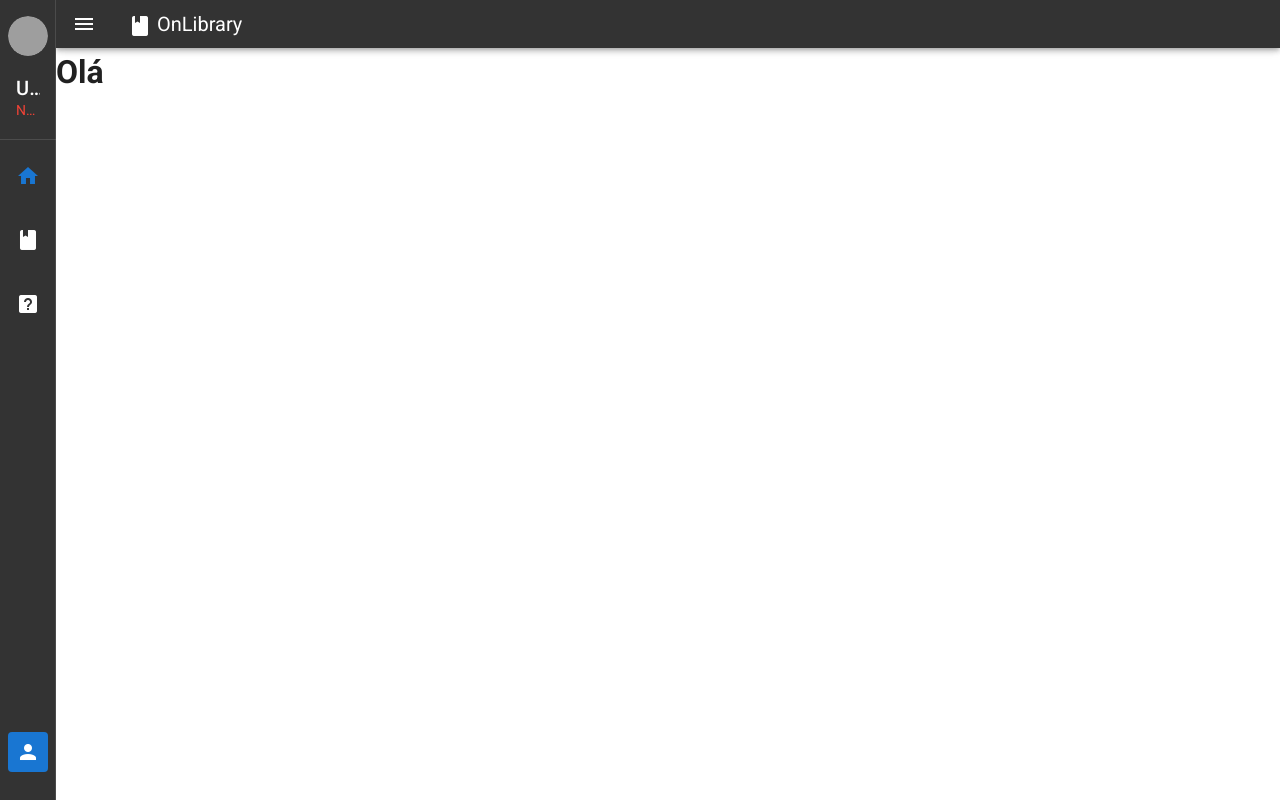
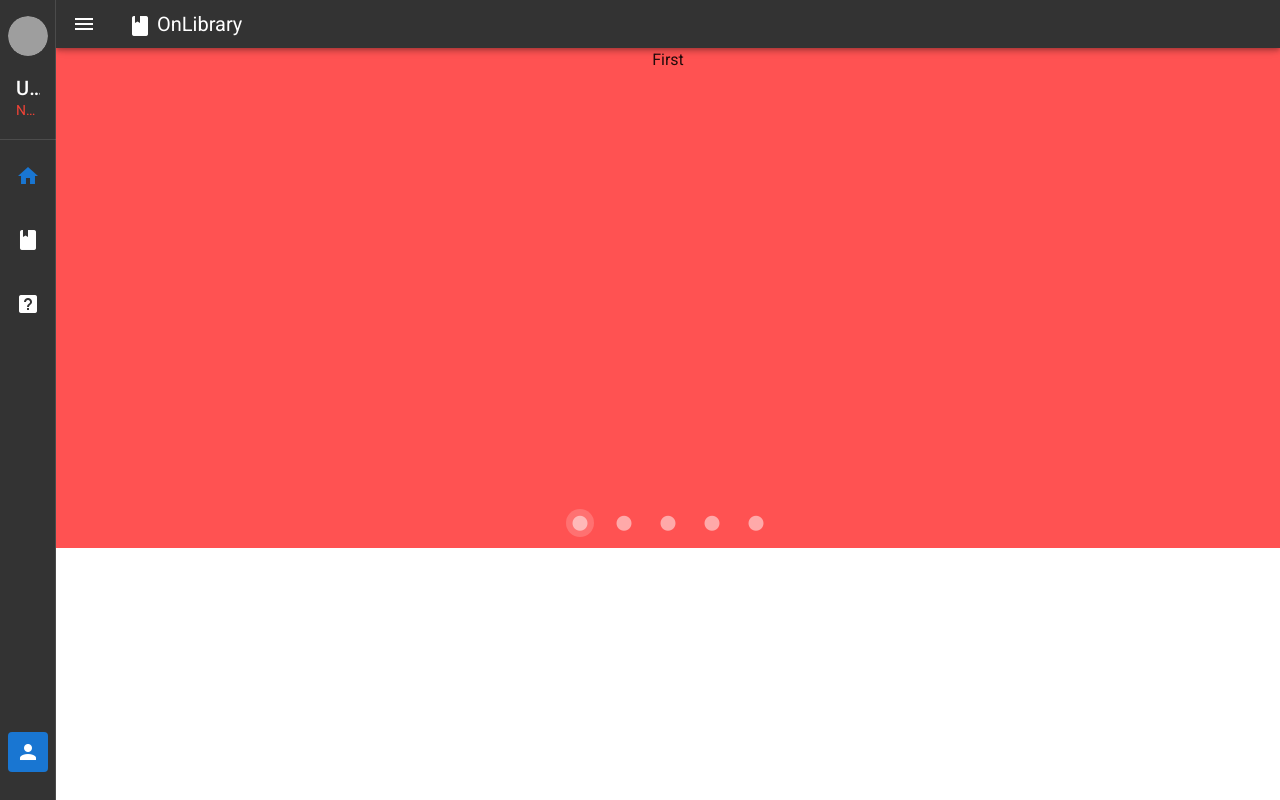
Before and after one commit to RyanVictorDev/Biblioteca-em-Vue, a Vue app in the folder biblioteca-vue/: page / in a window 1280 px wide. Built offline with nearby package versions, Linux system fonts and the light colour scheme; grey boxes are pictures that could not be loaded.

Commit message:
Criando carrossel para a home page

```diff
--- a/biblioteca-vue/src/components/HelloWorld.vue
+++ b/biblioteca-vue/src/components/HelloWorld.vue
@@ -1,6 +1,16 @@
 <template>
   <div>
-    <h1>Olá</h1>
+    <v-carousel cycle hide-delimiter-background show-arrows-on-hover>
+    <v-carousel-item v-for="(slide, i) in slides" :key="i">
+      <v-sheet class="fill-height" :color="colors[i]" height="100%">
+        <v-row class="d-flex my-auto" justify="center">
+          <div fixed centered>
+            {{ slide }}
+          </div>
+        </v-row>
+      </v-sheet>
+    </v-carousel-item>
+  </v-carousel>
   </div>
 </template>
 
@@ -13,7 +23,21 @@
     },
 
     data:() => ({
-      //
-    }),
+        colors: [
+          'error',
+          'warning',
+          'pink darken-2',
+          'red lighten-1',
+          'deep-purple accent-4',
+        ],
+        slides: [
+          'First',
+          'Second',
+          'Third',
+          'Fourth',
+          'Fifth',
+        ],
+      }
+    ),
   }
 </script>
```
